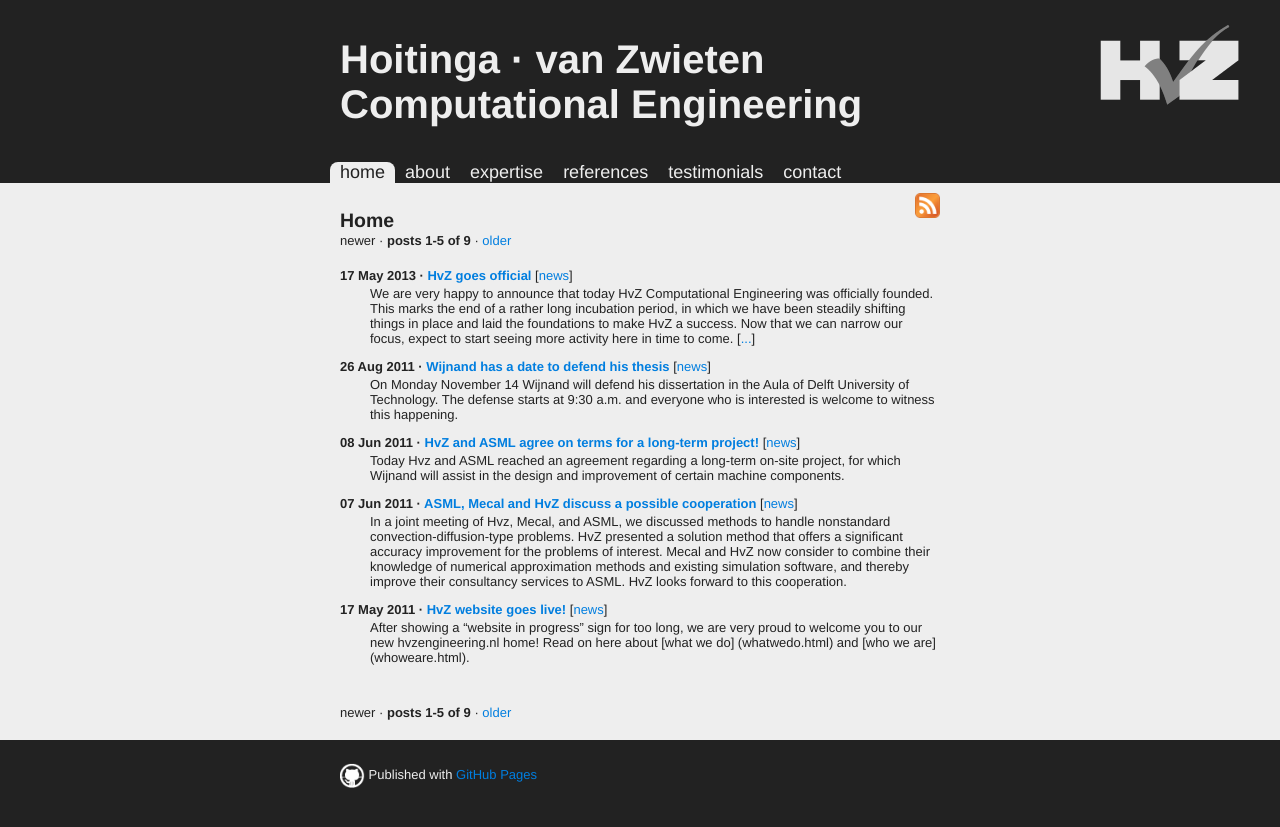
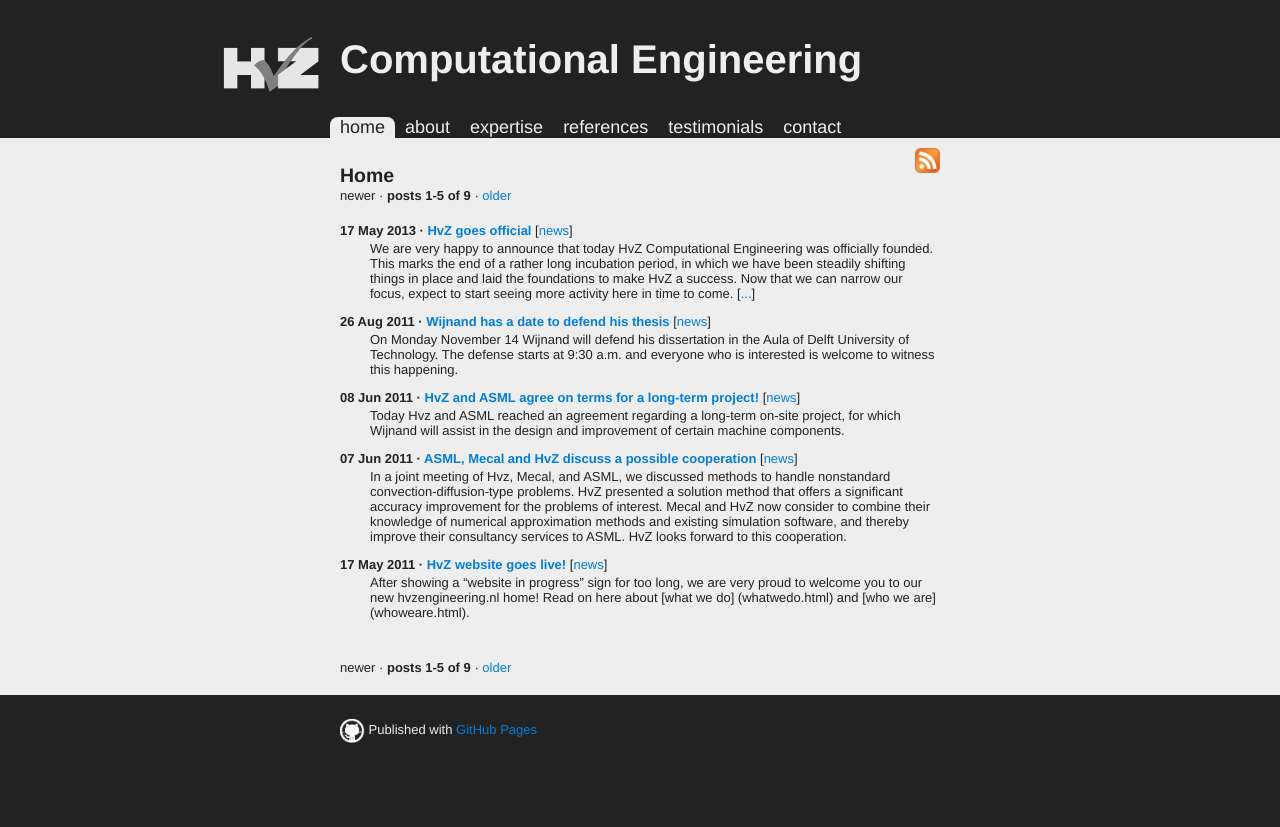
Before and after one commit to wijnandhoitinga/hvzengineering.github.io, a Jekyll site: the page built from index.html, in a window 1280 px wide. Shown: the top 827 px of the page. Built offline with Jekyll 4.4.1, drawn with Linux system fonts in a browser that asks for light colours; Markdown is read by kramdown in place of the engine named in the settings; the list of posts is cut into pages by our own code.

Commit message:
move logo to the left, remove HvZ from site title

```diff
--- a/_config.yml
+++ b/_config.yml
@@ -1,4 +1,4 @@
-name: Hoitinga · van Zwieten Computational Engineering
+name: Computational Engineering
 shortname: HvZ
 author: HvZ Engineering
 email: info@hvzengineering.nl
--- a/_layouts/default.html
+++ b/_layouts/default.html
@@ -2,10 +2,8 @@
 layout: body
 ---
 
-<img src="/images/hvzlogo.png" class="floatright">
-
 <header>
-  <h1>{{ site.name }}</h1>
+  <h1><img src="/images/hvzlogo.png"> {{ site.name }}</h1>
 </header>
 
 <nav>
--- a/css/main.css
+++ b/css/main.css
@@ -27,9 +27,19 @@ header, nav, section, footer {
   max-width: 600px;
 }
 
+header {
+  max-width: 854px; /* 127 px offset for logo */
+}
+
 header h1 {
   font-size: 40px;
   margin-bottom: 25px;
+}
+
+header h1 img {
+  vertical-align: middle;
+  float: left;
+  padding-right: 10px;
 }
 
 nav {
```
Also changed, not shown: images/hvzlogo.png.
